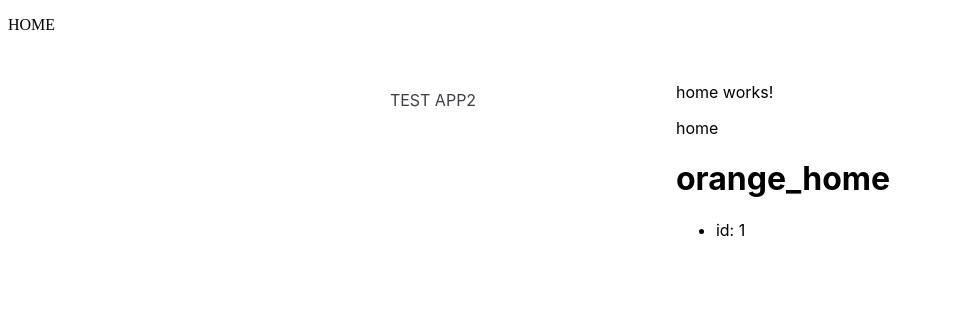
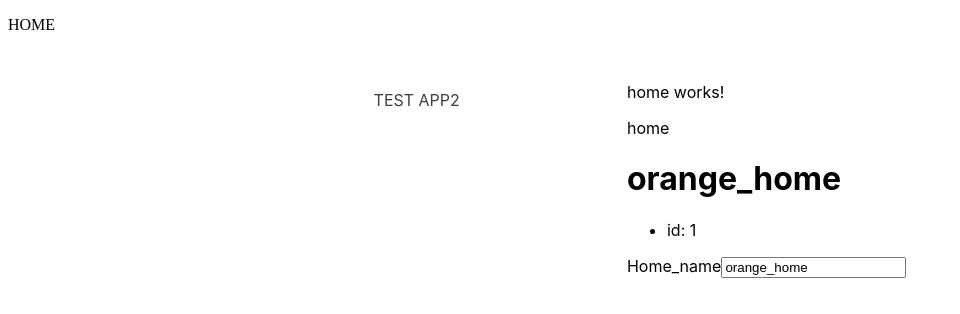
Before and after one commit to ppppppppply/EX, an Angular app: page / in a window 1280 px wide. Shown: the top 314 px of the page, without its empty margins (0-960 px from the left). Built offline with nearby package versions, Linux system fonts and the light colour scheme.

Commit message:
ADD ngModel

```diff
--- a/src/app/app.config.ts
+++ b/src/app/app.config.ts
@@ -1,6 +1,5 @@
 import { ApplicationConfig, provideZoneChangeDetection } from '@angular/core';
 import { provideRouter } from '@angular/router';
-
 import { routes } from './app.routes';
 import { provideClientHydration } from '@angular/platform-browser';
 
--- a/src/app/home/home.component.html
+++ b/src/app/home/home.component.html
@@ -6,3 +6,7 @@
         <li>id: {{home.home_code}} </li>
     </ul>
 </div>
+<div>
+    <label for="name">Home_name</label>
+    <input type="name" [(ngModel)]="home.home_name" placeholder="name">
+</div>
--- a/src/app/home/home.component.ts
+++ b/src/app/home/home.component.ts
@@ -1,10 +1,11 @@
 import { Home } from './home.service';
 import { Component } from '@angular/core';
+import { FormsModule } from '@angular/forms';
 
 @Component({
   selector: 'app-home',
   standalone: true,
-  imports: [],
+  imports: [FormsModule],
   templateUrl: './home.component.html',
   styleUrl: './home.component.css'
 })
```
Also changed, not shown: src/app/app.module.ts (added, +17 -0 lines).
